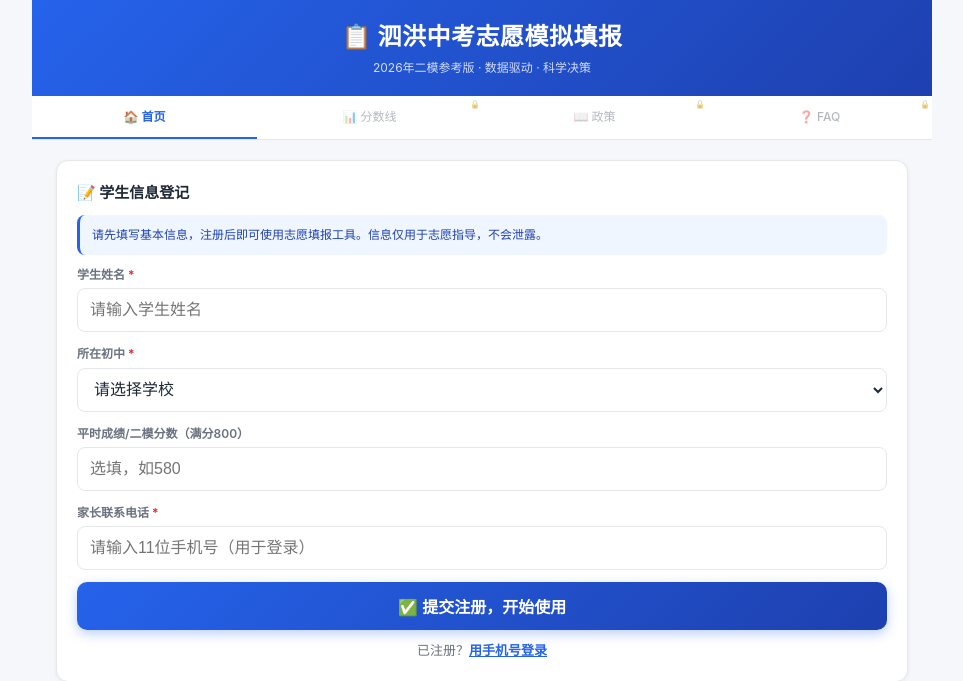
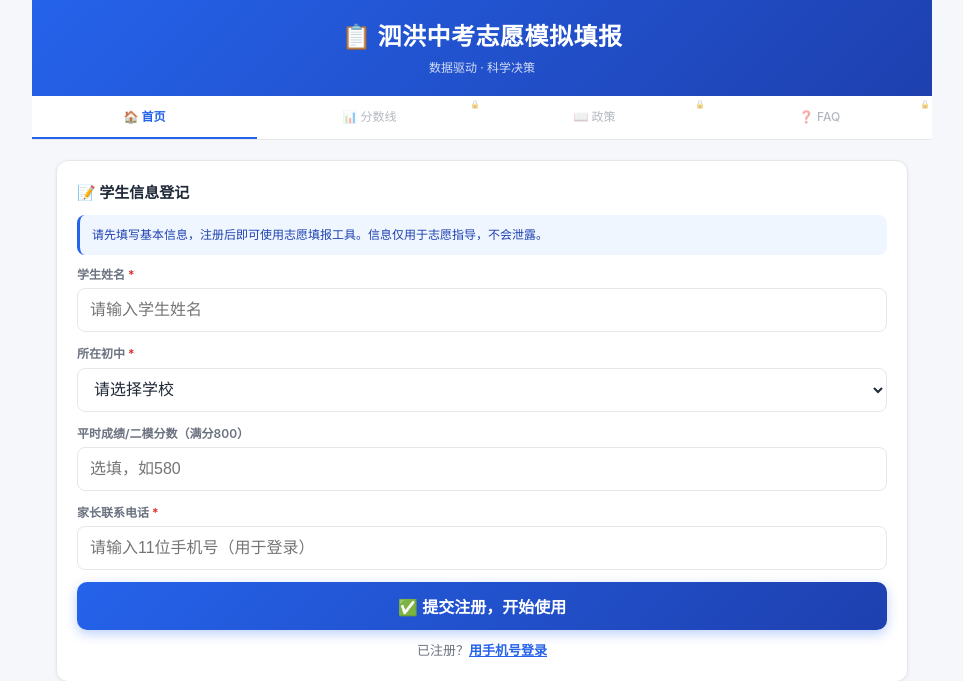
Before and after one commit to 934465438-maker/sihong-zhongkao, a Flask app: page / in a window 1280 px wide. Shown: the top 681 px of the page, without its empty margins (158-1121 px from the left). Run offline with Flask 3, Linux system fonts and the light colour scheme.

Commit message:
删除副标题中的'2026年二模参考版'，隐藏综合素质评价选项

```diff
--- a/templates/index.html
+++ b/templates/index.html
@@ -76,7 +76,7 @@ tr:nth-child(even) td{background:#FAFAFA}
 </head>
 <body>
 <div class="app">
-<div class="header"><h1>📋 泗洪中考志愿模拟填报</h1><p>2026年二模参考版 · 数据驱动 · 科学决策</p></div>
+<div class="header"><h1>📋 泗洪中考志愿模拟填报</h1><p>数据驱动 · 科学决策</p></div>
 <div class="tabs">
   <div class="tab on" data-p="home">🏠 首页</div>
   <div class="tab tab-locked" data-p="score" id="tab-score">📊 分数线</div>
@@ -201,7 +201,7 @@ tr:nth-child(even) td{background:#FAFAFA}
       </select>
     </div>
     <div class="inp"><label>是否在本校连续就读三年</label><div class="radio" id="rg-3yr"><span class="on" data-v="yes">是</span><span data-v="no">否（有转学）</span></div></div>
-    <div class="inp"><label>综合素质评价等第</label><select id="ev"><option value="A">A（优秀）</option><option value="B" selected>B（良好）</option><option value="C">C（合格）</option><option value="D">D（待合格）</option></select></div>
+    <div class="inp" style="display:none"><label>综合素质评价等第</label><select id="ev"><option value="A">A（优秀）</option><option value="B" selected>B（良好）</option><option value="C">C（合格）</option><option value="D">D（待合格）</option></select></div>
     <button class="btn" onclick="analyze()">🔍 生成志愿方案</button>
   </div>
   <div id="result"></div>
```
